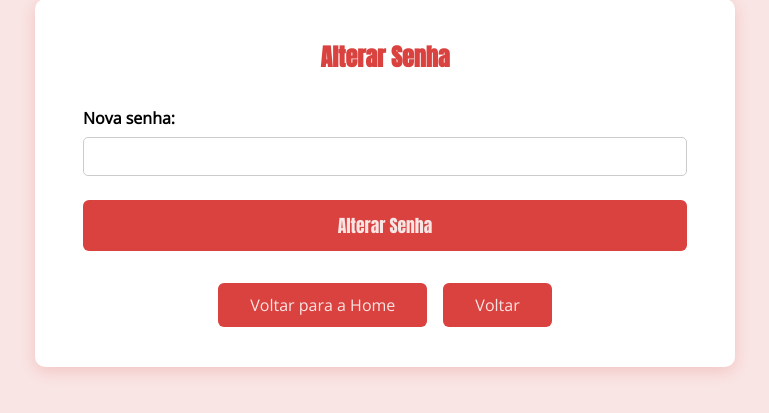
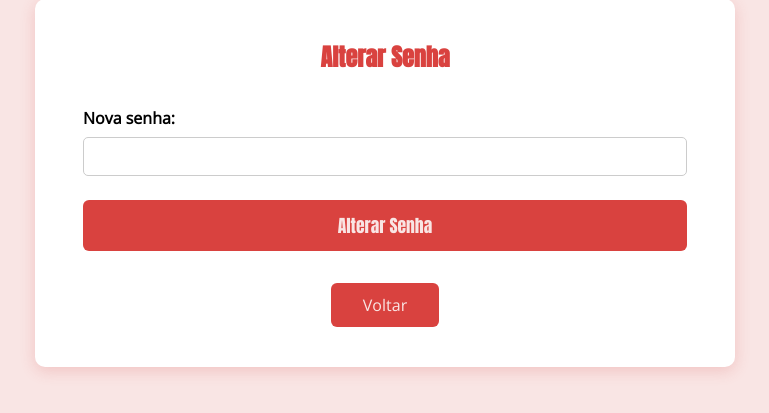
Before and after one commit to codegirletecvav/ProgWeb2, a PHP site: page /alterar_senha.php in a window 1280 px wide. Shown: the part 217-630 px from the top of the page, without its empty margins (255-1024 px from the left). Run offline with PHP 8.4, Linux system fonts and the light colour scheme; the visitor is signed in with stand-in values (Sample User, id 1).

Commit message:
Update alterar_senha.php

```diff
--- a/alterar_senha.php
+++ b/alterar_senha.php
@@ -164,7 +164,6 @@ if (isset($_POST['alterar'])) {
 </form>
 
 <div class="actions">
-  <a href="login.php" class="button-link">Voltar para a Home</a>
   <a href="dashboard.php" class="button-link">Voltar</a>
 </div>
 </div>
```
